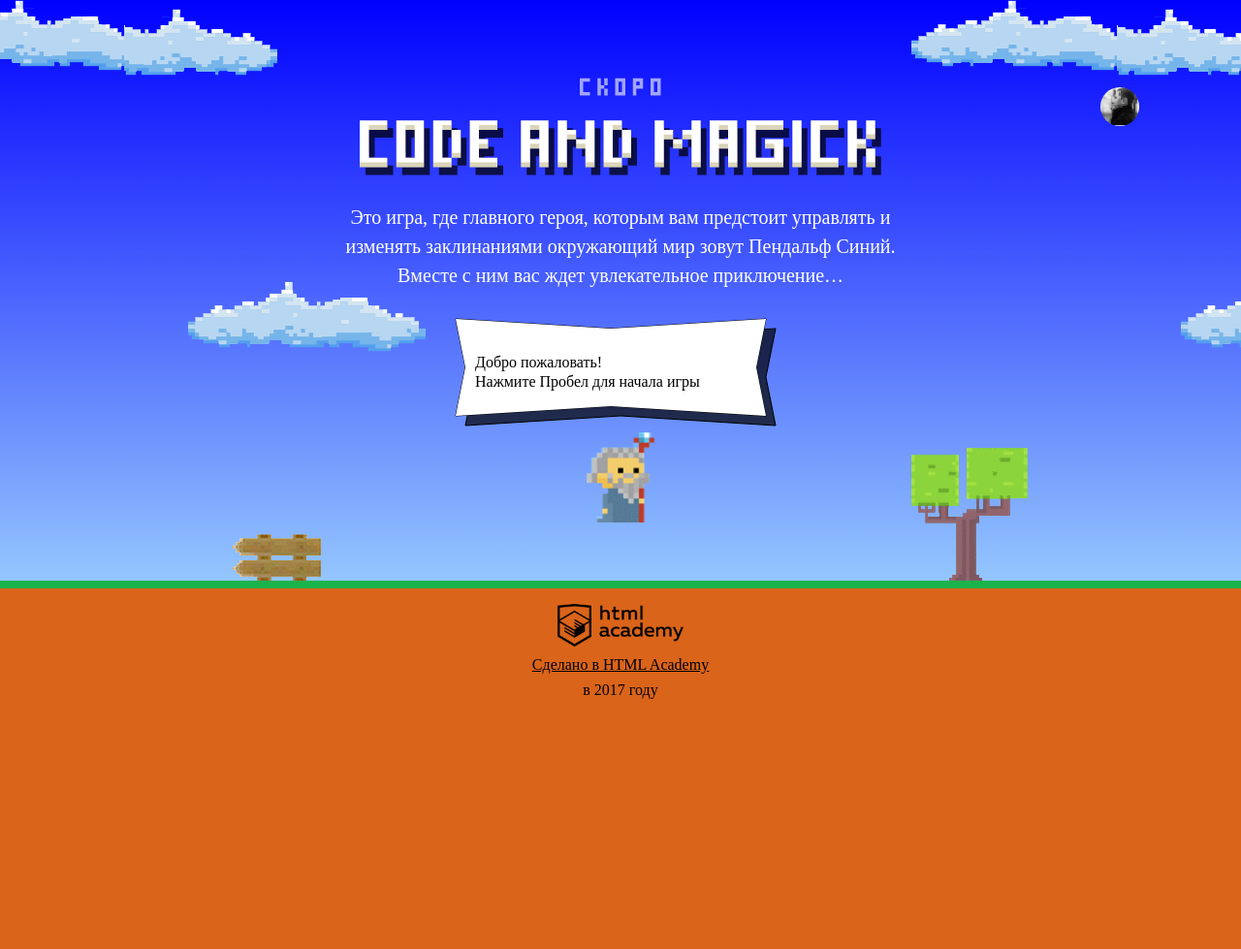
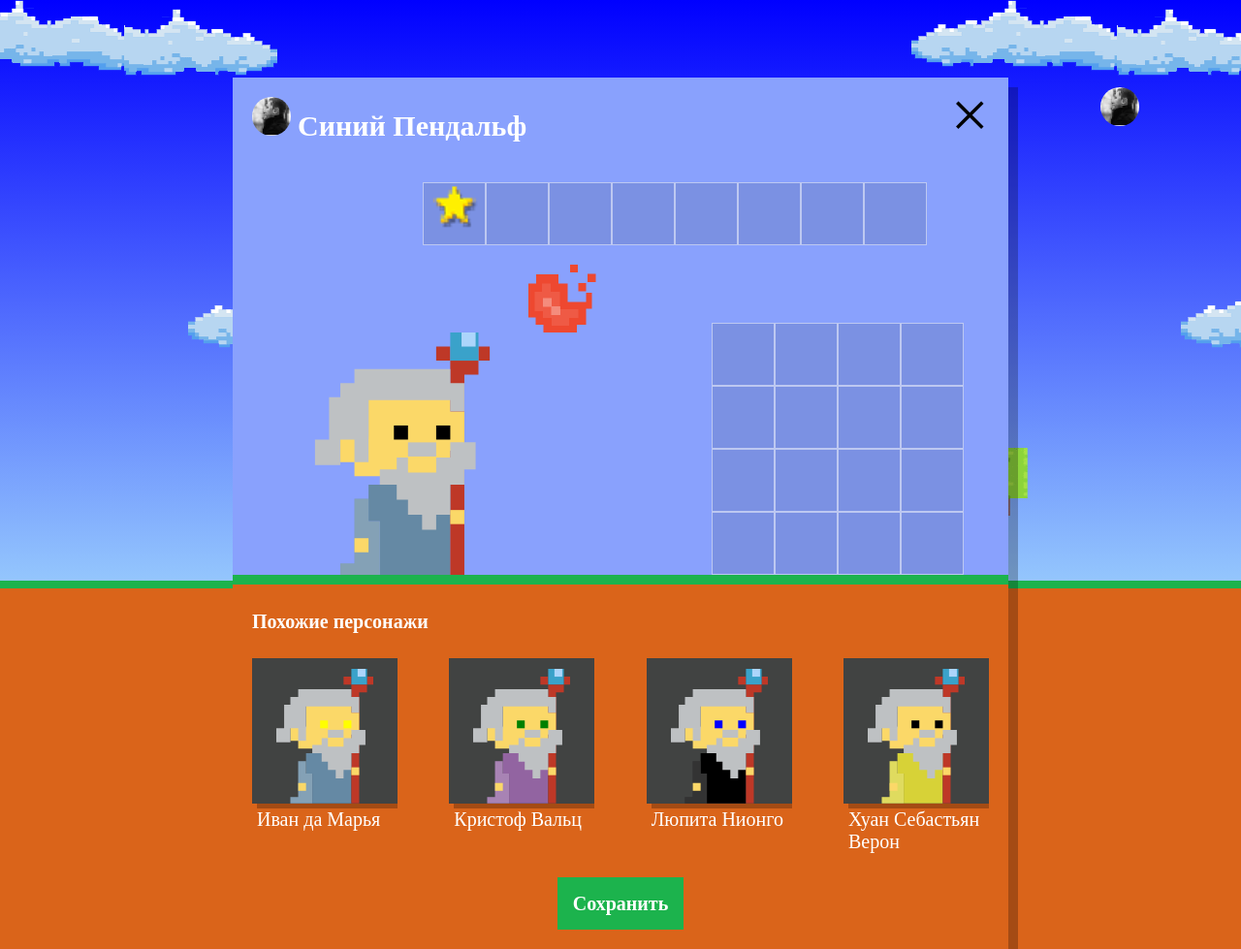
Before and after one commit to OlgaDuka/337127-code-and-magick, a website: page index.html in a window 1280 px wide. Shown: the whole page at 97% size. Before the commit the page ends 800 px from the top, so only its background shows below. Drawn offline with Linux system fonts and the light colour scheme; a web font is replaced by a local one.

Commit message:
Добавила толпу магов

```diff
--- a/index.html
+++ b/index.html
@@ -202,6 +202,7 @@
    return height / 3 + getWizardHeight() / 2;
   };
 </script>
+<script src="js/setup.js"></script>
 <script src="js/stat.js"></script>
 <script src="js/game.js"></script>
 
--- /dev/null
+++ b/js/setup.js
@@ -0,0 +1,53 @@
+'use strict';
+var WIZARD_FIRST_NAMES = ['Иван', 'Хуан Себастьян', 'Мария', 'Кристоф', 'Виктор', 'Юлия', 'Люпита', 'Вашингтон'];
+var WIZARD_SUR_NAMES = ['да Марья', 'Верон', 'Мирабелла', 'Вальц', 'Онопко', 'Топольницкая', 'Нионго', 'Ирвинг'];
+var WIZARD_COAT_COLOR = ['rgb(101, 137, 164)', 'rgb(241, 43, 107)', 'rgb(146, 100, 161)', 'rgb(56, 159, 117)', 'rgb(215, 210, 55)', 'rgb(0, 0, 0)'];
+var WIZARD_EYES_COLOR = ['black', 'red', 'blue', 'yellow', 'green'];
+
+var getRandomValue = function (arr) {
+  return Math.floor(Math.random() * (arr.length));
+};
+
+var generateName = function () {
+  var j = getRandomValue(WIZARD_FIRST_NAMES);
+  var firstName = WIZARD_FIRST_NAMES.splice(j, 1);
+  var surName = WIZARD_SUR_NAMES.splice(j, 1);
+  return firstName + ' ' + surName;
+};
+
+var generateColor = function (arrColor) {
+  var j = getRandomValue(arrColor);
+  return arrColor.splice(j, 1);
+};
+
+var wizards = [];
+
+for (var i = 0; i < 4; i++) {
+  wizards[i] = {
+    name: generateName(),
+    coatColor: generateColor(WIZARD_COAT_COLOR),
+    eyesColor: generateColor(WIZARD_EYES_COLOR),
+  };
+}
+
+var userDialog = document.querySelector('.setup');
+userDialog.classList.remove('hidden');
+
+var similarListElement = userDialog.querySelector('.setup-similar-list');
+var similarWizardTemplate = document.querySelector('#similar-wizard-template').content.querySelector('.setup-similar-item');
+
+var renderWizard = function (wizard) {
+  var wizardElement = similarWizardTemplate.cloneNode(true);
+  wizardElement.querySelector('.setup-similar-label').textContent = wizard.name;
+  wizardElement.querySelector('.wizard-coat').style.fill = wizard.coatColor;
+  wizardElement.querySelector('.wizard-eyes').style.fill = wizard.eyesColor;
+  return wizardElement;
+};
+
+var fragment = document.createDocumentFragment();
+for (i = 0; i < wizards.length; i++) {
+  fragment.appendChild(renderWizard(wizards[i]));
+}
+similarListElement.appendChild(fragment);
+
+userDialog.querySelector('.setup-similar').classList.remove('hidden');
```
